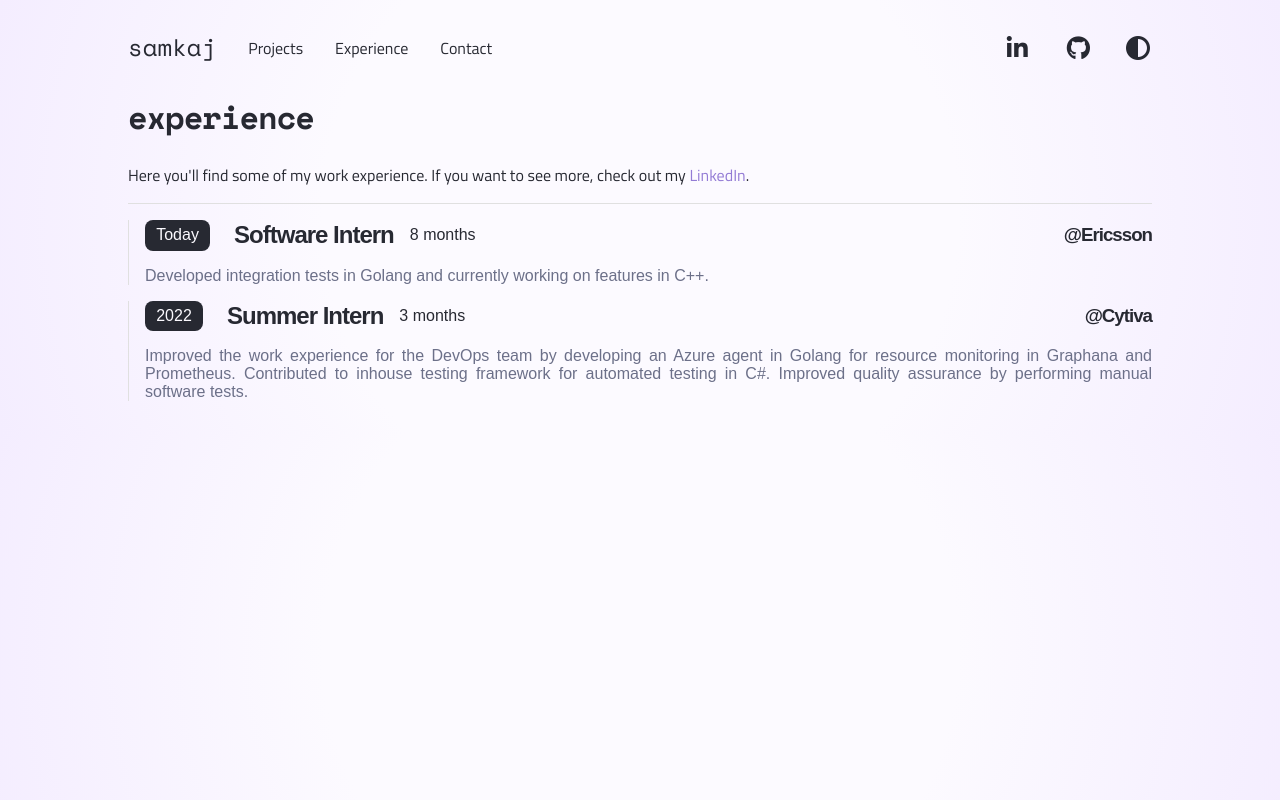
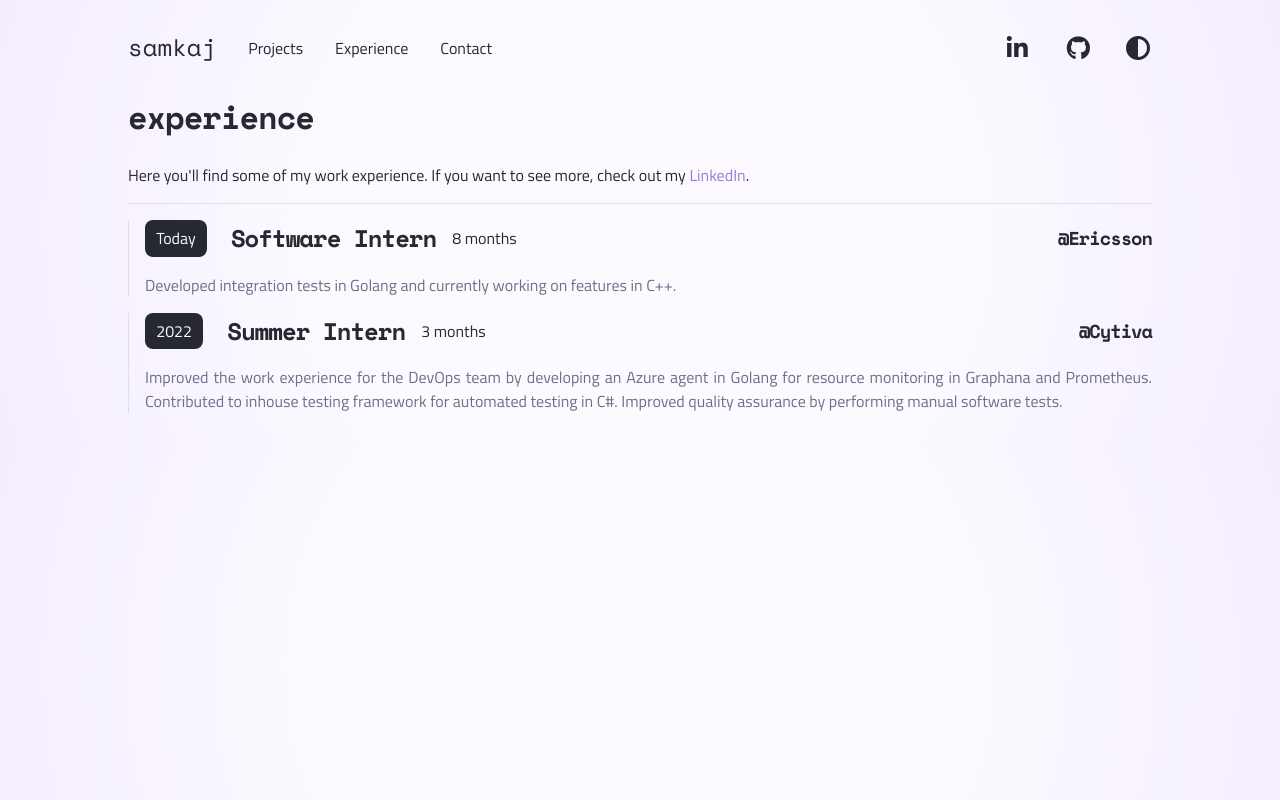
Before and after one commit to samkaj/samkaj.github.io, a SvelteKit app: page /experience in a window 1280 px wide. Built offline with nearby package versions, Linux system fonts and the light colour scheme.

Commit message:
coherent fonts

```diff
--- a/src/components/experience.svelte
+++ b/src/components/experience.svelte
@@ -56,7 +56,6 @@
 	}
 
 	* {
-		font-family: 'Titillum Web', sans-serif;
 		color: var(--fg);
 	}
 
```
